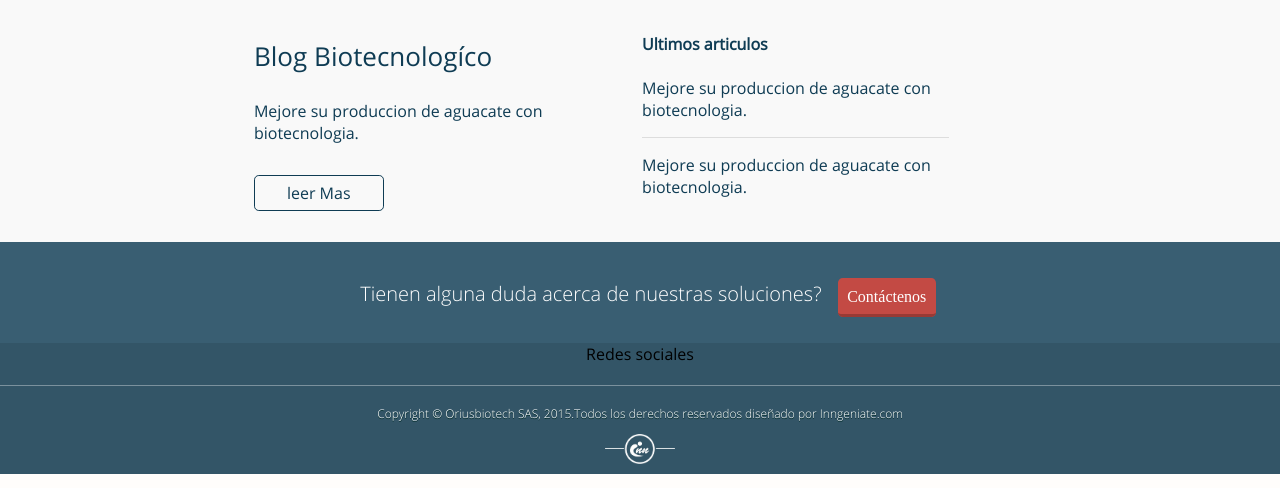
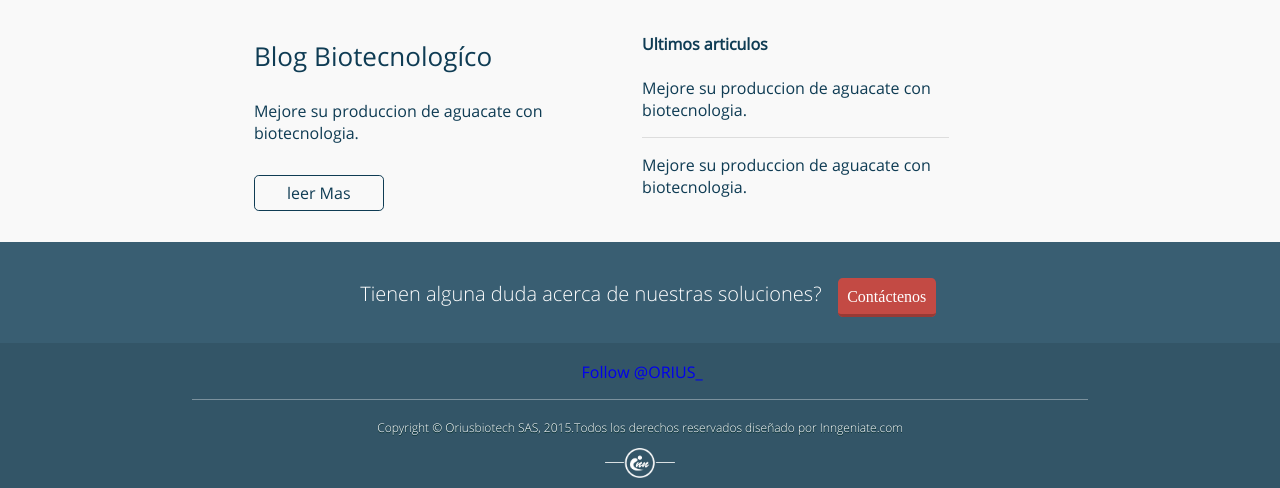
Before and after one commit to Miguel2m4/oriusbioth, a PHP site: page / in a window 1280 px wide. Shown: the part 1530-2018 px from the top of the page. Run offline with PHP 8.4, Linux system fonts and the light colour scheme; some libraries are stand-ins or nearby versions; some web fonts are replaced.

Commit message:
web oriusbiotech

```diff
--- a/componentes/css/stylesheet.styl
+++ b/componentes/css/stylesheet.styl
@@ -26,6 +26,7 @@ hr
 	clear both
 	margin 1.25rem 0 1.1875rem
 	height 0
+	text-align center
 
 footer
 	background #335567
@@ -81,8 +82,11 @@ a:focus
 	border-width 1px 0 0
 	color #7b919d
 	clear both
-	margin 1.25rem 0 1.1875rem
+	margin 0px auto 0px auto
+	text-align center
+	/*margin 1.25rem 0 1.1875rem*/
 	height 0
+	width 70%
 
 .top
 	background #fff
@@ -101,6 +105,12 @@ a:focus
 .pie
 	margin auto 0px auto 0px
 	text-align center
+
+.redes
+	padding 1em 0px 1em 0px
+
+.redes a
+	padding-top 10px
 
 .redes p
 	margin 0px
@@ -250,7 +260,12 @@ a:focus
 	padding 0.8em
 	width 130px;
 
+.twit, .face
+	display inline-block
+	vertical-align top
 
+.twit
+	margin-top 2px
 
 
 @media screen and (max-width: 960px)
--- a/footer.php
+++ b/footer.php
@@ -1,6 +1,8 @@
 <div class="pie">
 			<div class="redes">
-				<p>Redes sociales</p>
+				<div class="face"><div class="fb-like" data-href="https://www.facebook.com/oriusbiotech" data-layout="button_count" data-action="like" data-show-faces="false" data-share="true"></div></div>
+				<div class="twit"><a href="https://twitter.com/ORIUS_" class="twitter-follow-button" data-show-count="false">Follow @ORIUS_</a></div>
+
 			</div>
 			<hr class="divi2">
 			<div class="copyright">
--- a/index.php
+++ b/index.php
@@ -135,6 +135,14 @@
 <footer>
 	<?php include("footer.php"); ?>
 </footer>
-
+<div id="fb-root"></div>
+<script>(function(d, s, id) {
+  var js, fjs = d.getElementsByTagName(s)[0];
+  if (d.getElementById(id)) return;
+  js = d.createElement(s); js.id = id;
+  js.src = "//connect.facebook.net/es_LA/sdk.js#xfbml=1&version=v2.4";
+  fjs.parentNode.insertBefore(js, fjs);
+}(document, 'script', 'facebook-jssdk'));</script>
+<script>!function(d,s,id){var js,fjs=d.getElementsByTagName(s)[0],p=/^http:/.test(d.location)?'http':'https';if(!d.getElementById(id)){js=d.createElement(s);js.id=id;js.src=p+'://platform.twitter.com/widgets.js';fjs.parentNode.insertBefore(js,fjs);}}(document, 'script', 'twitter-wjs');</script>
 </body>
 </html>
```
Also changed, not shown: css/stylesheet.css.
